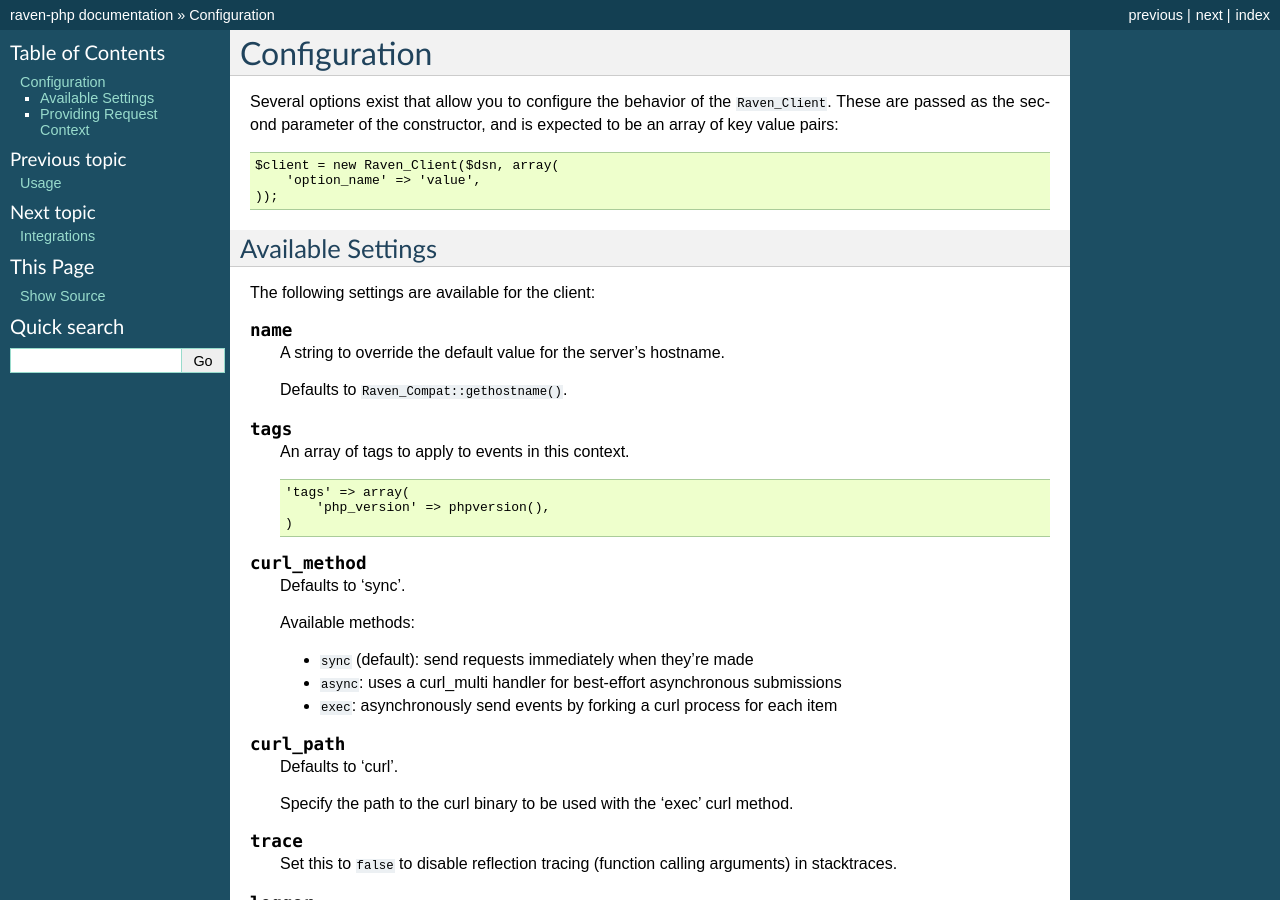
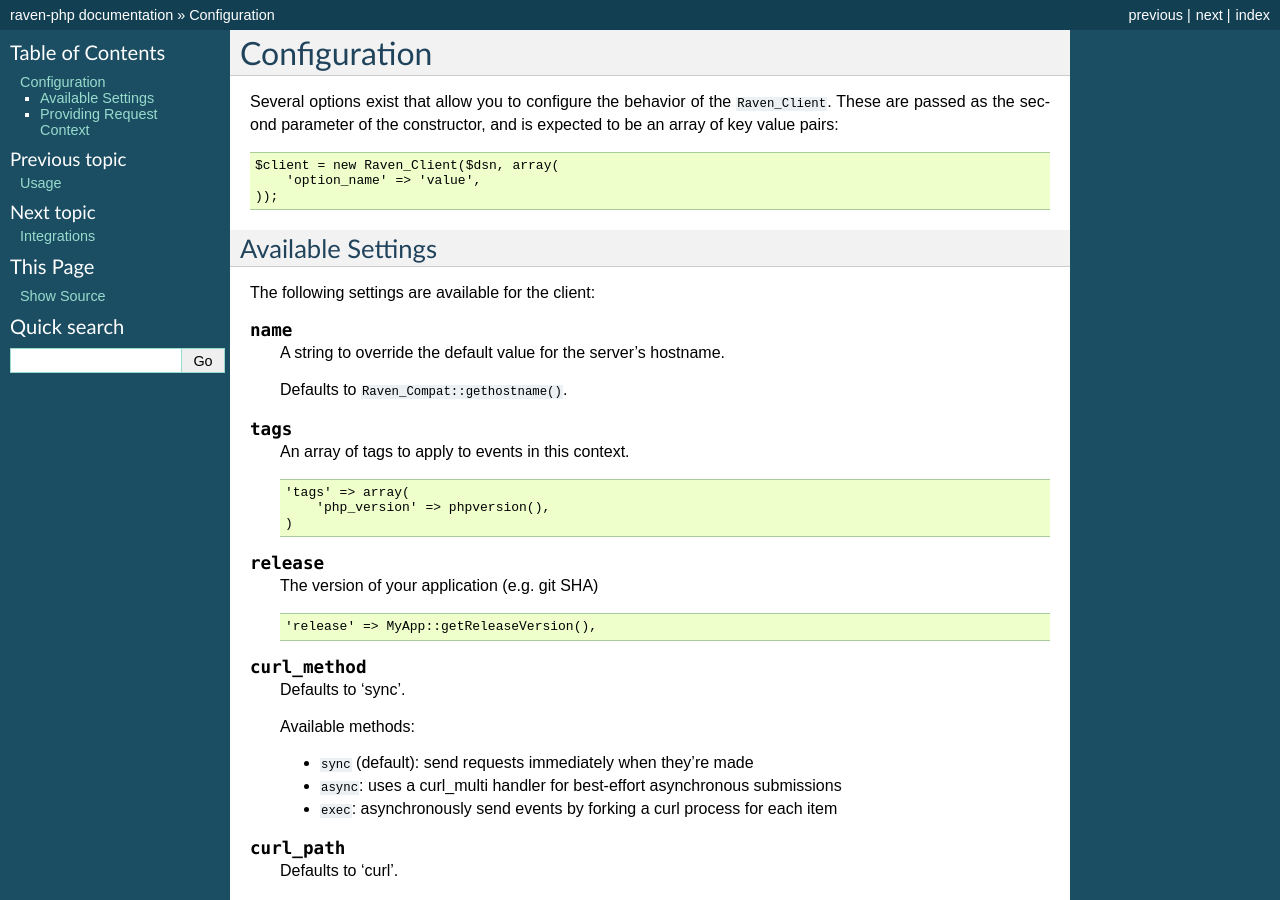
Before and after one commit to getsentry/sentry-php, a Sphinx documentation site: the page built from docs/config.rst, in a window 1280 px wide and 900 px high. Built offline with Sphinx 7.4.7, drawn with Linux system fonts in a browser that asks for light colours; the version number could not be read and is left out.

Commit message:
Basic docs for release attribute (refs GH-268)

```diff
--- a/docs/config.rst
+++ b/docs/config.rst
@@ -32,6 +32,13 @@ The following settings are available for the client:
             'php_version' => phpversion(),
         )
 
+.. describe:: release
+
+    The version of your application (e.g. git SHA)
+
+    .. code-block:: php
+
+        'release' => MyApp::getReleaseVersion(),
 
 .. describe:: curl_method
 
```
